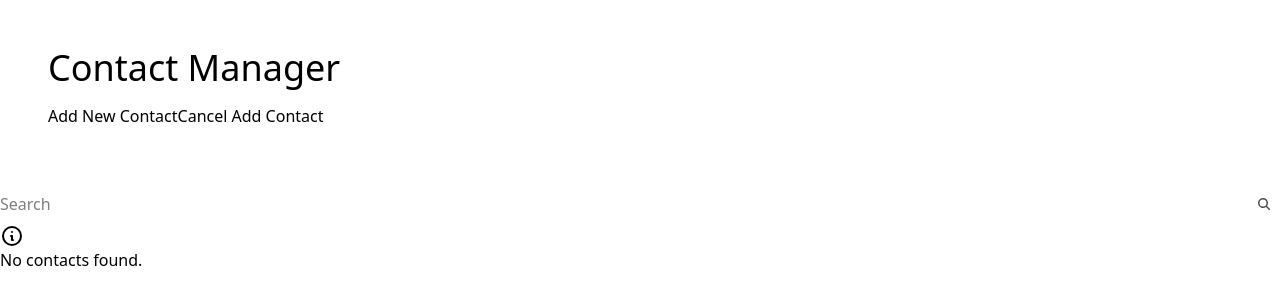
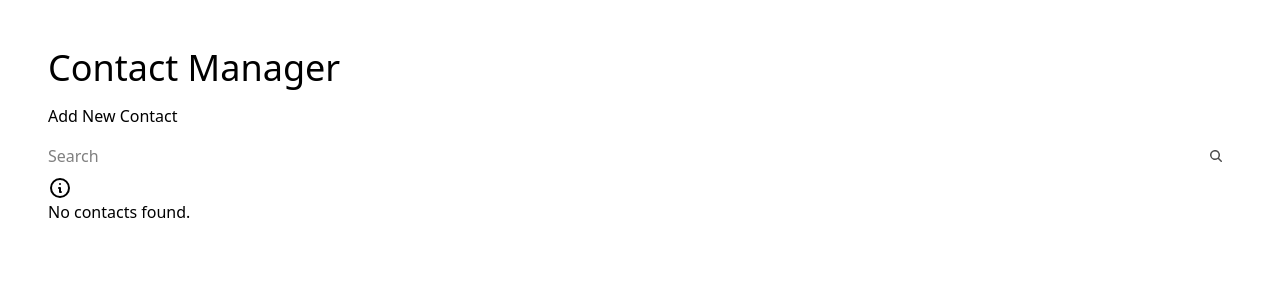
Before and after one commit to SebbieMzingKe/djangohtmx, a Django app: page / in a window 1280 px wide. Shown: the top 305 px of the page. Run offline with Django 5.2, Linux system fonts and the light colour scheme; the visitor is signed in with stand-in values (Sample User, id 1); data that the repository does not hold is empty; some libraries are stand-ins or nearby versions.

Commit message:
update(fix): modal class

```diff
--- a/contacts/templates/contact.html
+++ b/contacts/templates/contact.html
@@ -5,9 +5,13 @@
 <div>
     <h1 class="text-4xl text-success mb-4">Contact Manager</h1>
 
-    <button class="btn btn-primary mb-4" onclick="contact-modal.showModal()">Add New Contact
+    <button class="btn btn-primary mb-4" onclick="contact-modal.showModal()">
+      Add New Contact
+    </button>
 
     {% include 'partials/add-contact-modal.html' %}
+
+    </button>
 
     <label class="input input-bordered flex items-center gap-2 mb-2 w-full">
         <input
--- a/contacts/templates/partials/add-contact-modal.html
+++ b/contacts/templates/partials/add-contact-modal.html
@@ -24,7 +24,7 @@
       </div>
 
      <div class="modal-action">
-      <button type="button" class="btn btn-primary">Cancel</button>
+      <button type="button" class="btn btn-primary" onclick="contact-modal.close()">Cancel</button>
       <button type="submit" class="btn btn-primary">Add Contact</button>
      </div>
     </form>
```
